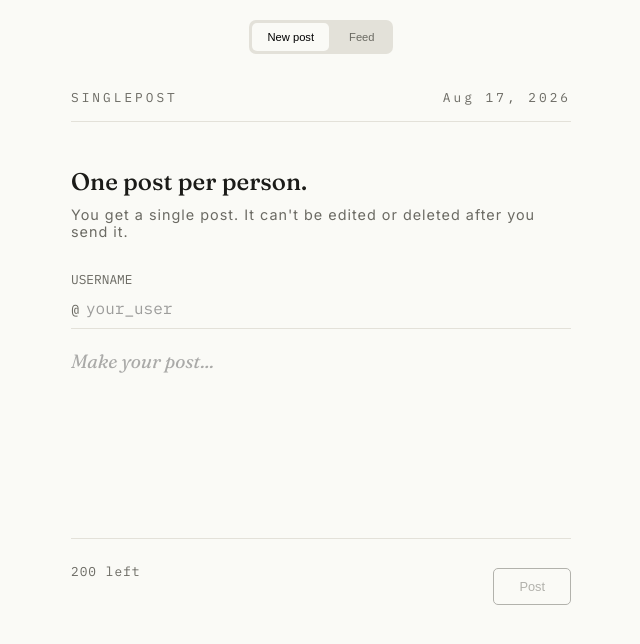
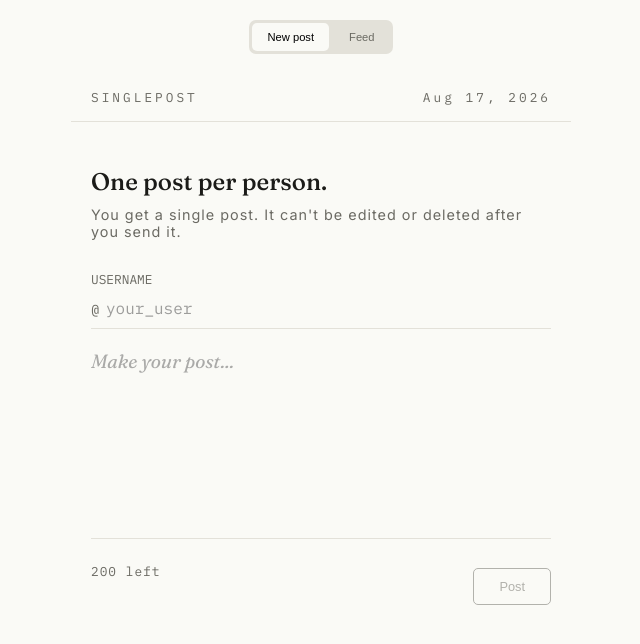
Before and after one commit to dgsqr/singlepost, a plain HTML site: page frontend/index.html in a window 1280 px wide. Shown: the whole page, without its empty margins (319-959 px from the left). Drawn offline with Linux system fonts and the light colour scheme; no server answers.

Commit message:
fix: css padding

```diff
--- a/frontend/styles/header.css
+++ b/frontend/styles/header.css
@@ -9,6 +9,7 @@ header {
 
   max-width: 500px;
   margin: 0 auto;
+  padding: 0 20px;
 }
 header nav {
   background-color: var(--hairline);
--- a/frontend/styles/style.css
+++ b/frontend/styles/style.css
@@ -26,5 +26,5 @@ body {
 main {
   max-width: 500px;
   margin: 0 auto;
-  padding: 40px 0;
+  padding: 40px 20px;
 }
```
